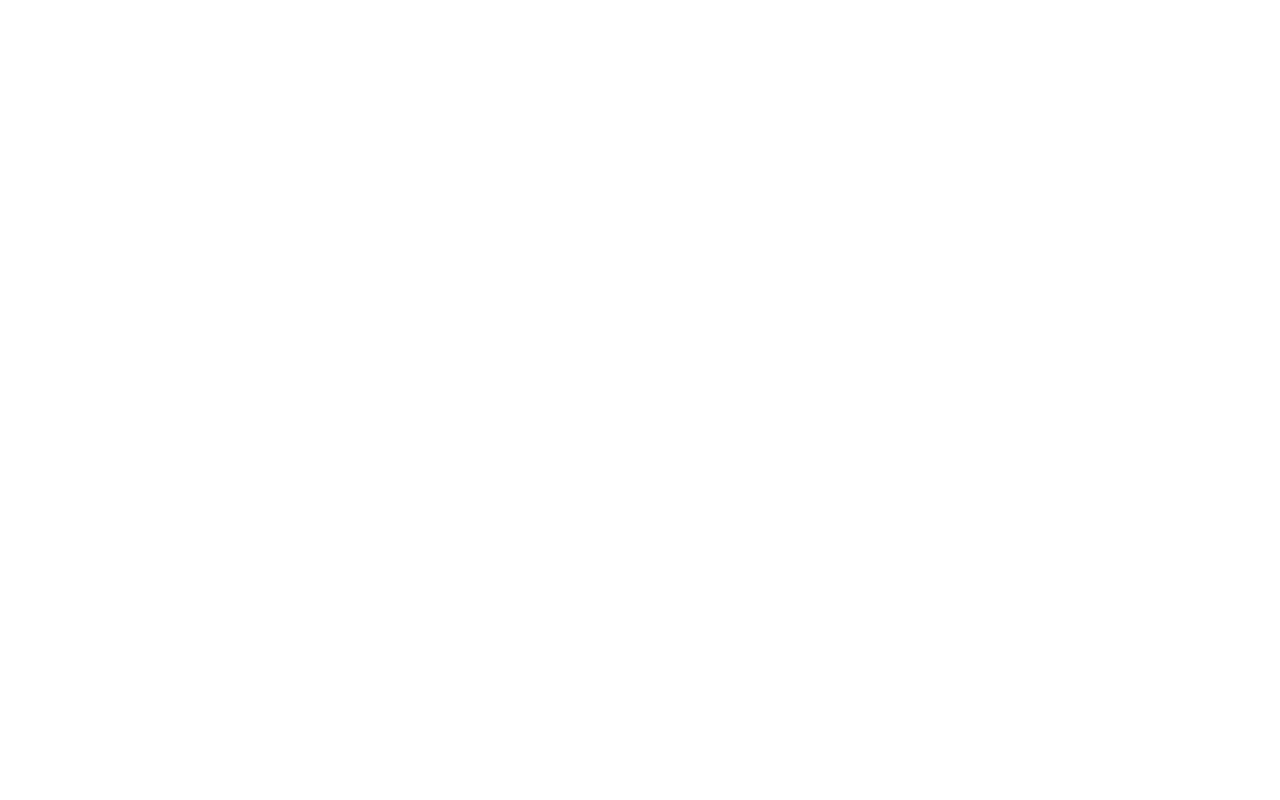
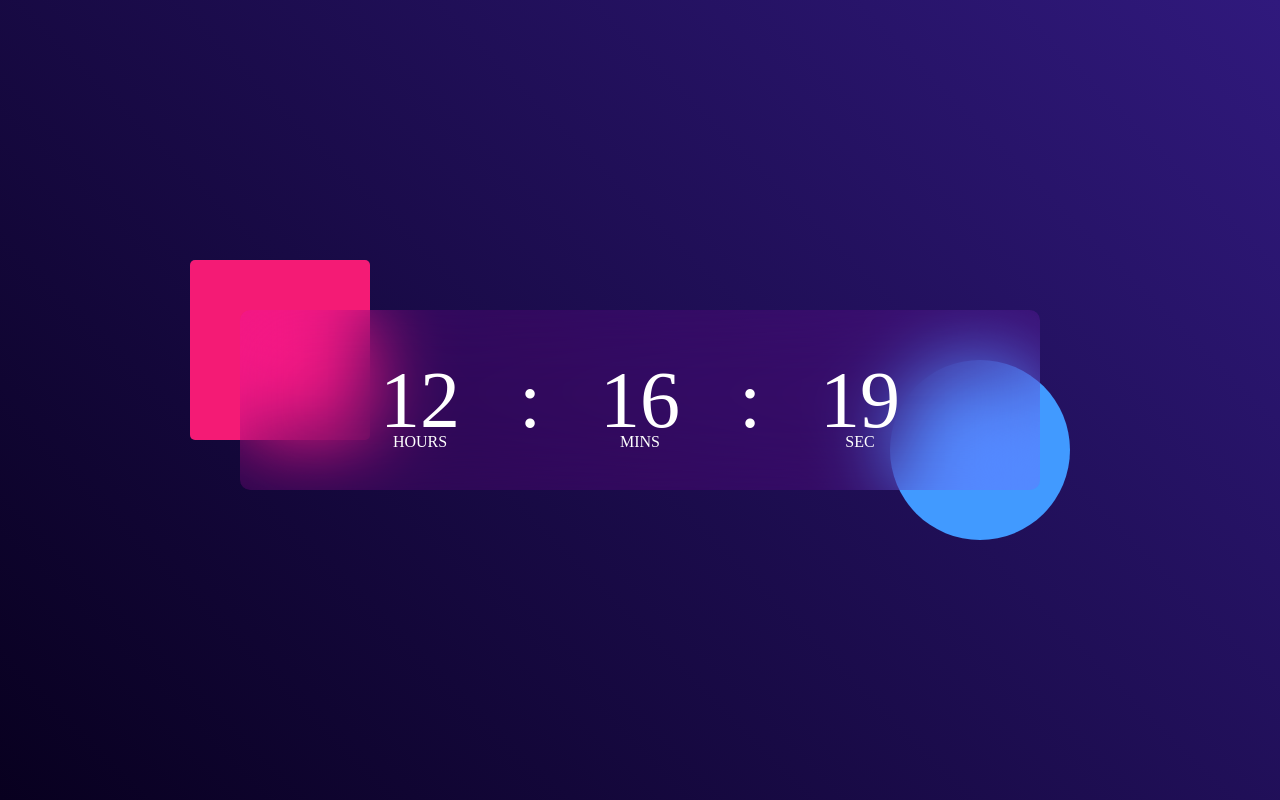
Before and after one commit to Uroqov-Sardor/Digital-Clock, a plain HTML site: page index.html in a window 1280 px wide. Drawn offline with Linux system fonts and the light colour scheme.

Commit message:
Bulit a Digital Clock

```diff
--- a/index.html
+++ b/index.html
@@ -1,13 +1,25 @@
 <!DOCTYPE html>
 <html lang="en">
-<head>
-  <meta charset="UTF-8">
-  <meta http-equiv="X-UA-Compatible" content="IE=edge">
-  <meta name="viewport" content="width=device-width, initial-scale=1.0">
-  <title>Digital Clock || 29.06.2024</title>
-  <link rel="stylesheet" href="./style.css">
-</head>
-<body>
+  <head>
+    <meta charset="UTF-8" />
+    <meta http-equiv="X-UA-Compatible" content="IE=edge" />
+    <meta name="viewport" content="width=device-width, initial-scale=1.0" />
+    <title>Digital Clock || 29.06.2024</title>
+    <link rel="stylesheet" href="./style.css" />
+  </head>
+  <body>
+    <div class="hero">
+      <div class="container">
+        <div class="clock">
+          <span id="hrs">00</span>
+          <span>:</span>
+          <span id="min">00</span>
+          <span>:</span>
+          <span id="sec">00</span>
+        </div>
+      </div>
+    </div>
 
-</body>
+    <script src="./script.js"></script>
+  </body>
 </html>
--- /dev/null
+++ b/script.js
@@ -0,0 +1,14 @@
+const hrs = document.querySelector("#hrs"),
+  min = document.querySelector("#min"),
+  sec = document.querySelector("#sec");
+
+setInterval(() => {
+  const currentTime = new Date();
+
+  hrs.innerHTML =
+    (currentTime.getHours() < 10 ? "0" : "") + currentTime.getHours();
+  min.innerHTML =
+    (currentTime.getMinutes() < 10 ? "0" : "") + currentTime.getMinutes();
+  sec.innerHTML =
+    (currentTime.getSeconds() < 10 ? "0" : "") + currentTime.getSeconds();
+}, 1000);
--- a/style.css
+++ b/style.css
@@ -0,0 +1,77 @@
+* {
+  margin: 0;
+  padding: 0;
+  font-family: "Poppins", "sans-serif";
+  box-sizing: border-box;
+}
+
+.hero {
+  width: 100%;
+  min-height: 100vh;
+  background: linear-gradient(45deg, #08001f, #30197d);
+  color: #fff;
+  position: relative;
+}
+.container {
+  width: 800px;
+  height: 180px;
+  position: absolute;
+  top: 50%;
+  left: 50%;
+  transform: translate(-50%, -50%);
+}
+.clock {
+  width: 100%;
+  height: 100%;
+  background: rgba(235, 0, 255, .11);
+  border-radius: 10px;
+  display: flex;
+  justify-content: center;
+  align-items: center;
+  backdrop-filter: blur(40px);
+}
+.container::before {
+  content: '';
+  width: 180px;
+  height: 180px;
+  background: #f41b75;
+  position: absolute;
+  border-radius: 5px;
+  left: -50px;
+  top: -50px;
+  z-index: -1;
+}
+.container::after {
+  content: '';
+  width: 180px;
+  height: 180px;
+  background: #419aff;
+  position: absolute;
+  border-radius: 50%;
+  right: -30px;
+  bottom: -50px;
+  z-index: -1;
+}
+.clock span {
+  font-size: 80px;
+  width: 110px;
+  display: inline-block;
+  text-align: center;
+  position: relative;
+}
+.clock span::after {
+  font-size: 16px;
+  position: absolute;
+  bottom: -5px;
+  left: 50%;
+  transform: translateX(-50%);
+}
+#hrs::after {
+  content: "HOURS";
+}
+#min::after {
+  content: "MINS";
+}
+#sec::after {
+  content: "SEC";
+}
```
